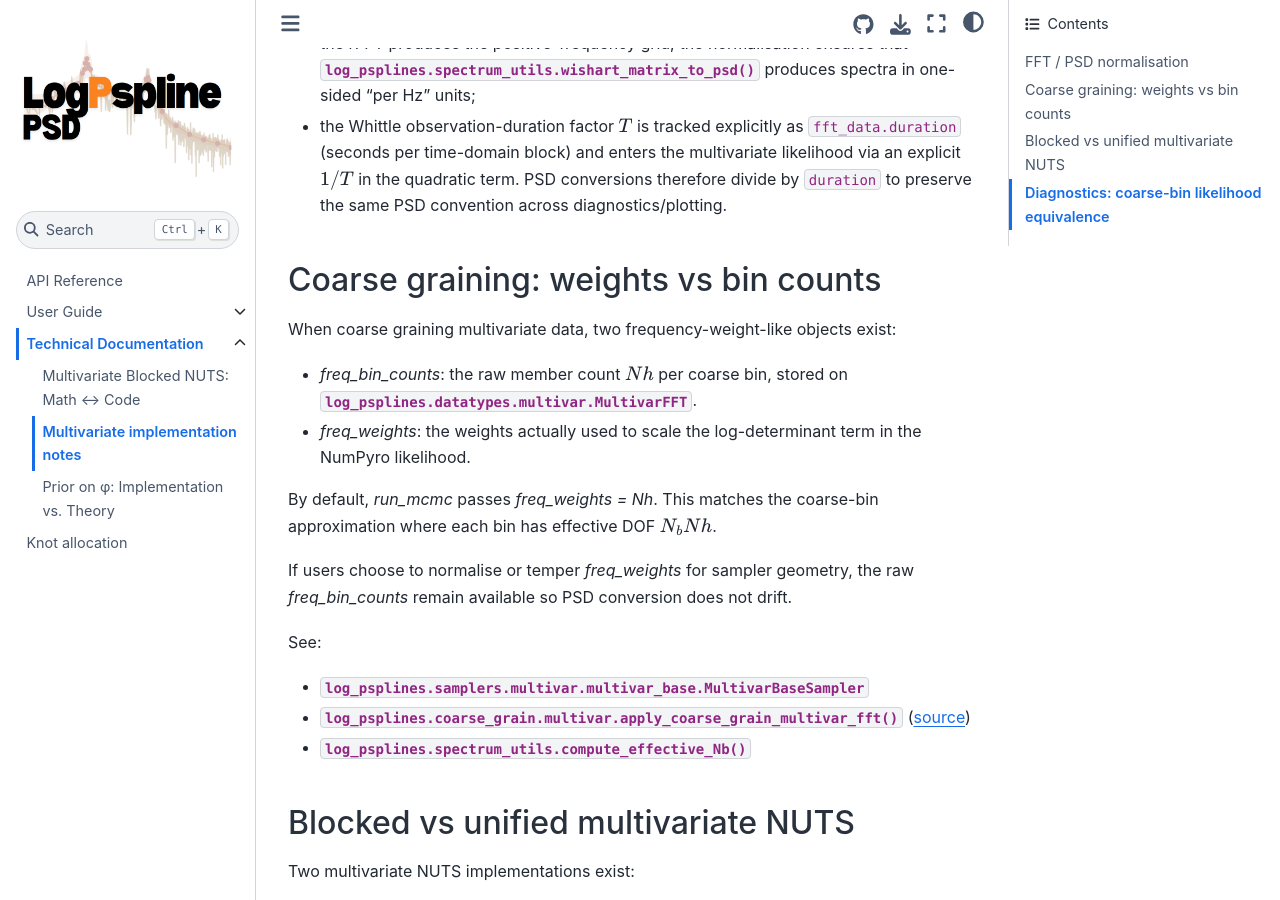
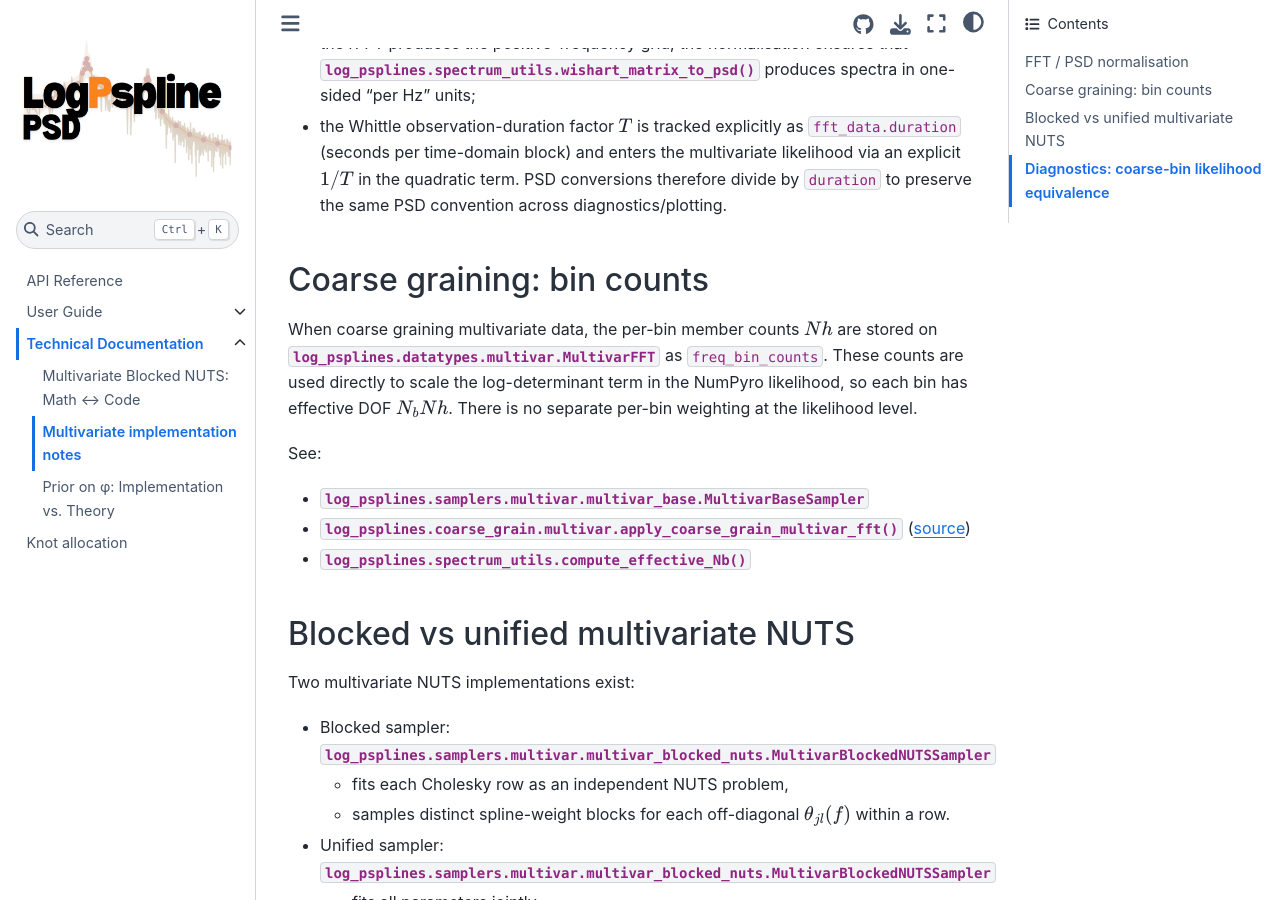
Before and after one commit to nz-gravity/LogPSplinePSD, a Jupyter Book: the page built from docs/multivar_implementation_notes.rst, in a window 1280 px wide and 900 px high, scrolled down 779 px. Built offline with Jupyter Book 1.0.4 settings and Sphinx 7.4.7 and the Sphinx Book theme 1.1.4, drawn with Linux system fonts in a browser that asks for light colours.

Commit message:
Refactor frequency weights handling to use per-bin counts in multivariate samplers and related documentation updates

```diff
--- a/docs/multivar_implementation_notes.rst
+++ b/docs/multivar_implementation_notes.rst
@@ -39,21 +39,14 @@ Practical consequences:
   PSD conversions therefore divide by ``duration`` to preserve the same PSD
   convention across diagnostics/plotting.
 
-Coarse graining: weights vs bin counts
---------------------------------------
+Coarse graining: bin counts
+---------------------------
 
-When coarse graining multivariate data, two frequency-weight-like objects exist:
-
-- `freq_bin_counts`: the raw member count :math:`Nh` per coarse bin, stored on
-  :class:`log_psplines.datatypes.multivar.MultivarFFT`.
-- `freq_weights`: the weights actually used to scale the log-determinant term in
-  the NumPyro likelihood.
-
-By default, `run_mcmc` passes `freq_weights = Nh`. This matches the coarse-bin
-approximation where each bin has effective DOF :math:`N_b Nh`.
-
-If users choose to normalise or temper `freq_weights` for sampler geometry, the
-raw `freq_bin_counts` remain available so PSD conversion does not drift.
+When coarse graining multivariate data, the per-bin member counts :math:`Nh` are
+stored on :class:`log_psplines.datatypes.multivar.MultivarFFT` as
+``freq_bin_counts``. These counts are used directly to scale the log-determinant
+term in the NumPyro likelihood, so each bin has effective DOF :math:`N_b Nh`.
+There is no separate per-bin weighting at the likelihood level.
 
 See:
 
```
Also changed, not shown: docs/coarse_grain.rst (+5 -5 lines), docs/multivar_blocked_nuts.rst (+6 -6 lines), 5 other files.
